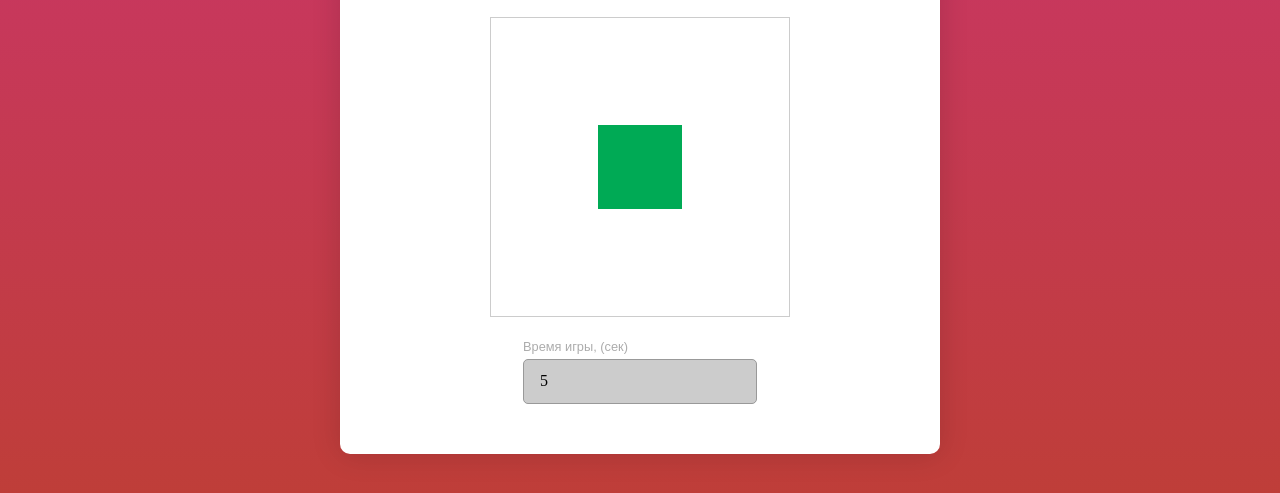
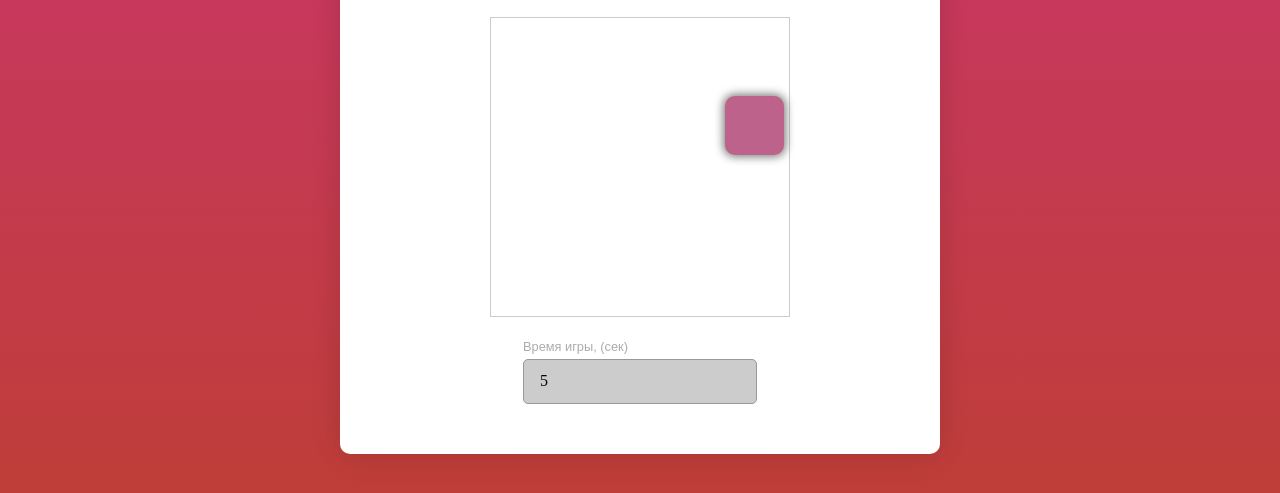
Before and after one commit to gkhabada/fastclick_game, a plain HTML site: page index.html in a window 1280 px wide. Both pictures are taken after a click on the button "Начать". Shown: the part 213-706 px from the top of the page. Drawn offline with Linux system fonts and the light colour scheme.

Commit message:
complete game

```diff
--- a/script.js
+++ b/script.js
@@ -8,7 +8,7 @@ const result = document.querySelector('#result')
 let gameResult = 0
 
 start.addEventListener('click', (e) => {
-
+  gameResult = 0
   let t = Number(time.innerHTML)
   if (t >= 0) {
     e.target.style.display = 'none'
@@ -26,18 +26,31 @@ b.addEventListener('click', (e) => {
   if(e.target.className === 'game-block') {
     gameResult++
     removeBlock(e.target)
-    showBlock()
+    addBlock()
   }
 })
 
-function showBlock() {
+function addBlock() {
+  // create block
   let gameBlock = document.createElement('div')
   gameBlock.classList.add('game-block')
+
+  // width and height
   let hw = Math.floor((Math.random()) * 100)
   hw < 20 ? hw += 40 : hw < 40 ? hw += 30 : null
   gameBlock.style.width = hw + 'px'
   gameBlock.style.height = hw + 'px'
-  gameBlock.style.backgroundColor = "#0a5"
+
+  // set random background color
+  gameBlock.style.backgroundColor = generateColor()
+
+  //position left and top
+  let pl = Math.floor((Math.random()) * 300)
+  let pt = Math.floor((Math.random()) * 300)
+  pl + hw > 300 ? pl -= hw : pl
+  pt + hw > 300 ? pt -= hw : pt
+  gameBlock.style.left = pl + 'px'
+  gameBlock.style.top = pt + 'px'
 
   game.appendChild(gameBlock)
 }
@@ -46,12 +59,15 @@ function removeBlock(block) {
   block.remove()
 }
 
+function generateColor() {
+  return '#' + Math.floor(Math.random()*16777215).toString(16)
+}
+
 function timer(t) {
-  showBlock()
+  addBlock()
   let timerId = setInterval(() => {
     t -= 0.1
-    t = t.toFixed(1)
-    time.innerHTML = t
+    time.innerHTML = t = t.toFixed(1)
 
     if (t === '0.0') {
       clearTimeout(timerId);
@@ -62,16 +78,22 @@ function timer(t) {
 
 function finished() {
   removeBlock(document.querySelector('.game-block'))
+  gameResult === 0 ? result.style.color = 'red' : result.style.color = 'green'
   result.innerHTML = gameResult
   resultHeader.classList.remove('hide')
-  start.style.display = 'block'
+  setTimeout(() => {
+    start.style.display = 'block'
+  }, 1000)
   game.style.backgroundColor = '#ccc'
   gameTime.disabled = false;
   gameTime.style.backgroundColor = "#fff"
-  alert(`Finish. Your result ${gameResult} points.`)
+
+  gameTime.value <= 0 ? time.innerHTML = '5.0' : time.innerHTML = gameTime.value + '.0'
+  console.log(`Finish. Your result ${gameResult} points.`)
 }
 
 gameTime.addEventListener('input', (e) => {
   let value = e.target.value.replace(/[^-0-9]/gim, '')
+  value <= 0 ? value = '5' : value
   value.split('').length !== 0 ? time.innerHTML = value + '.0' : time.innerHTML = '5.0'
 })
--- a/styles.css
+++ b/styles.css
@@ -78,9 +78,9 @@ body {
 
 .game {
   position: relative;
-  display: flex;
+  /* display: flex;
   align-items: center;
-  justify-content: center;
+  justify-content: center; */
   border: 1px solid #ccc;
   background: #ccc;
   min-height: 300px;
@@ -134,3 +134,14 @@ body {
   box-shadow: 0 6px 16px 0 rgba(0,0,0,.2);
   transform: translateY(-1px);
 }
+
+.game-block {
+  position: relative;
+  background-color: black;
+  box-shadow: 0 0 8px 2px rgba(0, 0, 0, .5);
+  border-radius: 10px;
+}
+
+.game-block:hover {
+  cursor: pointer;
+}
```
